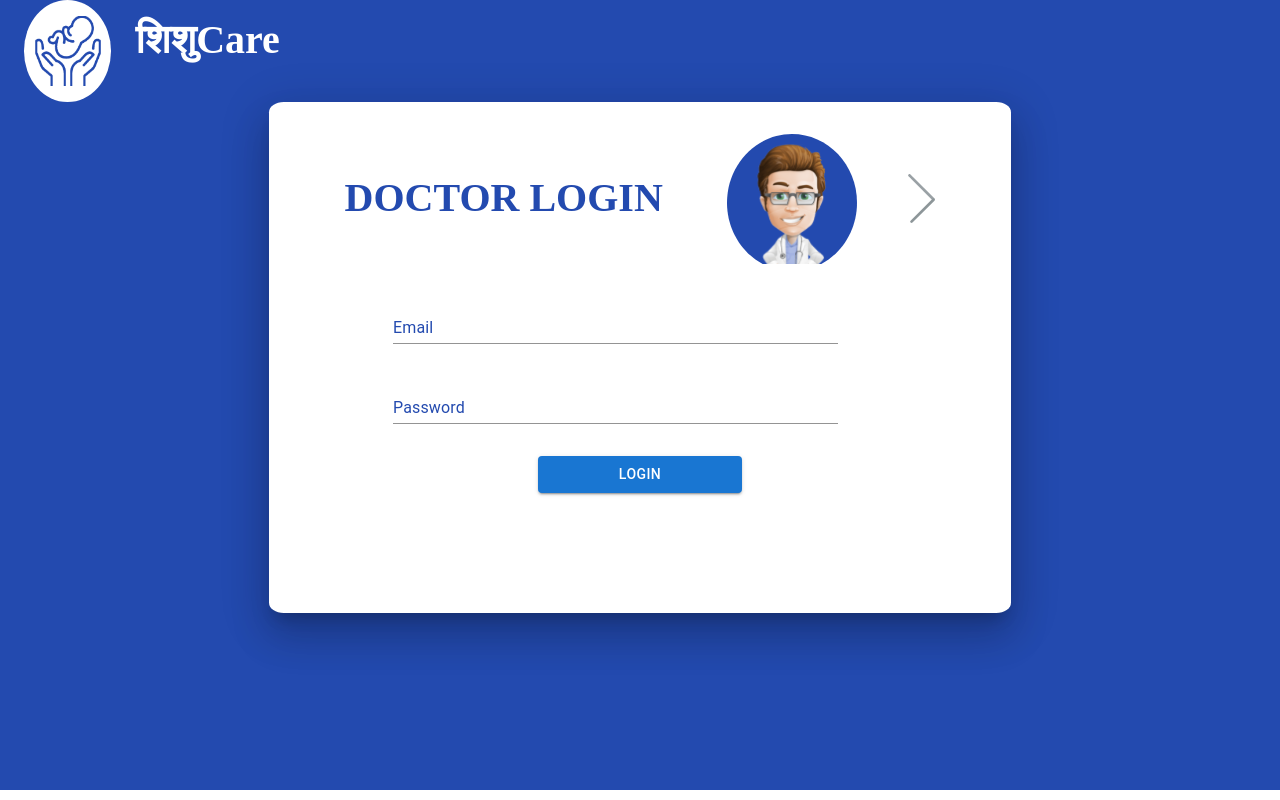
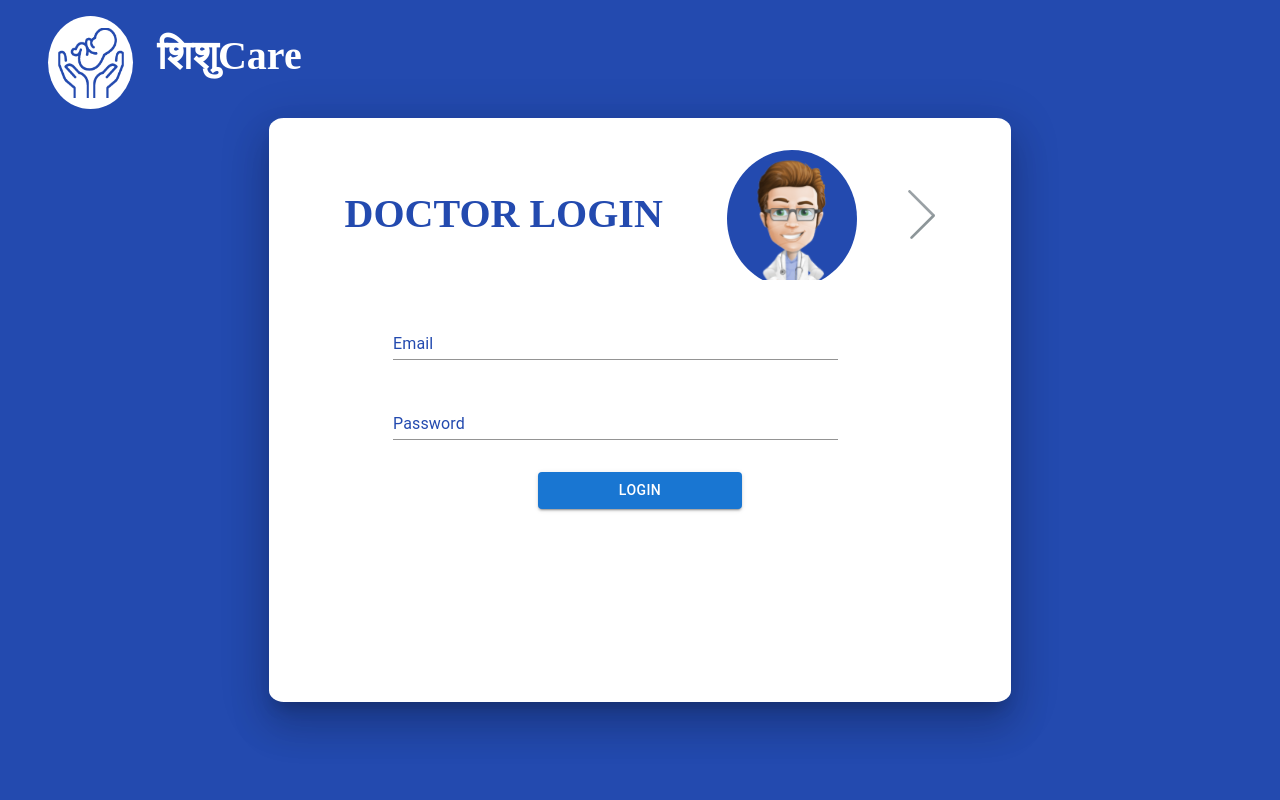
Before and after one commit to samD54321/ShishuCare, a Next.js app in the folder frontend/: page /login in a window 1280 px wide. Built offline with nearby package versions, Linux system fonts and the light colour scheme.

Commit message:
add header in own page in intial folder

```diff
--- a/frontend/src/app/layout.tsx
+++ b/frontend/src/app/layout.tsx
@@ -1,36 +1,12 @@
-'use client';
 
 import { Providers } from './providers';
-import { Container } from '@mui/material';
-import { Header } from '@components/Header';
 
 export default function RootLayout({ children }: { children: React.ReactNode }) {
   return (
     <html lang="en">
       <title>ShishuCare</title>
       <body suppressHydrationWarning={true} style={{ padding: 0, margin: 0 }}>
-        <Providers>
-          <Container
-            maxWidth="xl"
-            sx={{
-              bgcolor: '#234AAF',
-              display: 'flex',
-              justifyItems: 'start',
-              flexDirection: 'row',
-              margin: 0,
-              // width:'250rem',
-              h4: {
-                margin: '1rem',
-                fontSize: ['1.5rem', '2.5rem'],
-                paddingInlineStart: '0.5rem',
-                color: 'white',
-              },
-            }}
-          >
-              <Header />
-          </Container>
-          {children}
-        </Providers>
+        <Providers>{children}</Providers>
       </body>
     </html>
   );
--- a/frontend/src/app/login/page.tsx
+++ b/frontend/src/app/login/page.tsx
@@ -3,6 +3,7 @@
 import { LoginComponent } from '@components/Login';
 import React from 'react';
 import { Container } from '@mui/material';
+import { Header } from '@components/Header';
 
 const Login = () => {
   return (
@@ -11,10 +12,31 @@ const Login = () => {
       sx={{
         bgcolor: '#234AAF',
         display: 'flex',
-        justifyContent:"center",
-        height: '86vh',
+        justifyContent: 'start',
+        alignItems: 'center',
+        flexDirection:"column",
+        height: '100vh',
       }}
     >
+      <Container
+        maxWidth="xl"
+        sx={{
+          bgcolor: '#234AAF',
+          display: 'flex',
+          justifyItems: 'start',
+          flexDirection: 'row',
+          margin: 0,
+          paddingBlockStart:'1rem',
+          h4: {
+            margin: '1rem',
+            fontSize: ['1.5rem', '2.5rem'],
+            paddingInlineStart: '0.5rem',
+            color: 'white',
+          },
+        }}
+      >
+        <Header />
+      </Container>
       <LoginComponent />
     </Container>
   );
--- a/frontend/src/app/providers.tsx
+++ b/frontend/src/app/providers.tsx
@@ -4,10 +4,14 @@ import { Provider } from 'react-redux';
 import { store } from '../store';
 import React from 'react';
 
+
 interface IChildrenNode {
   children: React.ReactNode;
 }
 
 export const Providers = ({ children }: IChildrenNode) => {
-  return <Provider store={store}>{children}</Provider>;
+
+  return (
+      <Provider store={store}>{children}</Provider>
+  );
 };
```
Also changed, not shown: frontend/src/app/page.tsx (+21 -0 lines), frontend/src/components/Header/Header.tsx (+4 -4 lines).
